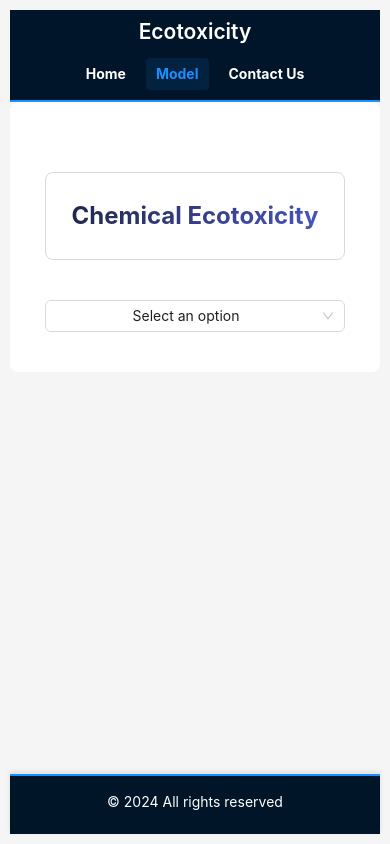
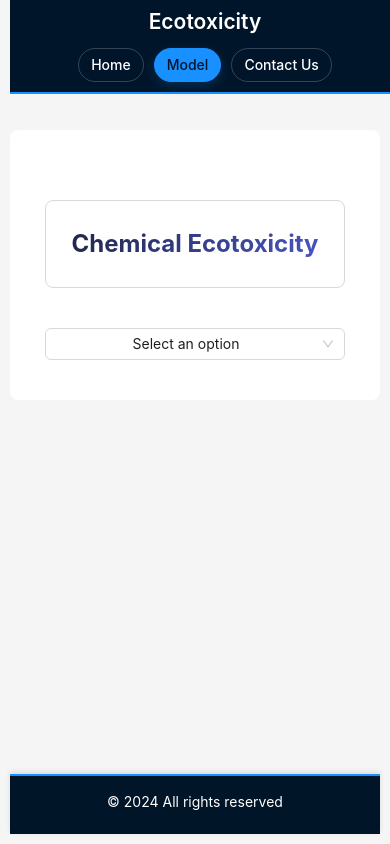
Before and after one commit to dhruvac29/webframe_2, a React (Vite) app in the folder webframe_2/: page /model in a window 390 px wide. Built offline with nearby package versions, Linux system fonts and the light colour scheme.

Commit message:
All design layout has been fixed.

```diff
--- a/webframe_2/src/App.css
+++ b/webframe_2/src/App.css
@@ -18,9 +18,9 @@ body {
 }
 
 .header {
-  position: sticky;
+  position: fixed;
   top: 0;
-  z-index: 1;
+  z-index: 999;
   width: 100%;
   display: flex;
   flex-direction: row;
@@ -29,6 +29,7 @@ body {
   background-color: #001529;
   padding: 20px;
   border-bottom: 2px solid #1890ff;
+  height: 70px;
 }
 
 .header h1 {
@@ -48,23 +49,53 @@ body {
 }
 
 .nav-link {
-  color: white;
+  color: #fff;
   text-decoration: none;
-  font-size: 18px;
-  font-weight: bold;
   padding: 8px 16px;
-  border-radius: 4px;
+  border-radius: 20px;
   transition: all 0.3s ease;
+  position: relative;
+  overflow: hidden;
+  background: transparent;
+  border: 1px solid rgba(255, 255, 255, 0.2);
 }
 
 .nav-link:hover {
   color: #1890ff;
-  background-color: rgba(24, 144, 255, 0.1);
+  background: rgba(255, 255, 255, 0.1);
+  border-color: #1890ff;
+  transform: translateY(-2px);
+  box-shadow: 0 4px 12px rgba(24, 144, 255, 0.15);
 }
 
 .nav-link.active {
-  color: #1890ff;
-  background-color: rgba(24, 144, 255, 0.1);
+  color: #001529;
+  background: #1890ff;
+  border-color: #1890ff;
+  box-shadow: 0 4px 12px rgba(24, 144, 255, 0.2);
+}
+
+.nav-link.active:hover {
+  background: #40a9ff;
+  transform: translateY(-2px);
+}
+
+.nav-link::before {
+  content: '';
+  position: absolute;
+  top: 50%;
+  left: 50%;
+  width: 0;
+  height: 0;
+  background: rgba(24, 144, 255, 0.1);
+  border-radius: 50%;
+  transform: translate(-50%, -50%);
+  transition: width 0.4s ease, height 0.4s ease;
+}
+
+.nav-link:hover::before {
+  width: 200%;
+  height: 200%;
 }
 
 .layout-container {
@@ -106,7 +137,7 @@ body {
   background-color: #fff;
   padding: 0px;
   border-radius: 8px;
-  margin-top: auto;
+  margin-top: 70px;
   height: 100%;
 }
 
@@ -481,6 +512,11 @@ body {
     padding: 15px;
     flex-direction: column;
     gap: 15px;
+    height: auto;
+  }
+
+  .content-box {
+    margin-top: 120px;
   }
 
   .button-group {
@@ -488,8 +524,8 @@ body {
   }
 
   .nav-link {
-    font-size: 16px;
-    padding: 6px 12px;
+    padding: 6px 14px;
+    font-size: 15px;
   }
 }
 
@@ -507,8 +543,8 @@ body {
   }
 
   .nav-link {
+    padding: 5px 12px;
     font-size: 14px;
-    padding: 5px 10px;
   }
 }
 
--- a/webframe_2/src/Contact.css
+++ b/webframe_2/src/Contact.css
@@ -2,14 +2,14 @@
   display: flex;
   justify-content: center;
   align-items: center;
-  padding: 0 40px;
-  min-height: 100%;
-  height: calc(100vh - 300px);
+  padding: 40px;
+  min-height: calc(100vh - 70px);
   background: #fff;
   width: 100%;
   overflow: hidden;
   box-sizing: border-box;
   position: relative;
+  margin-top: 70px;
 }
 
 .contact-container::before {
@@ -296,7 +296,7 @@
 /* Media Queries */
 @media screen and (max-width: 1200px) {
   .contact-container {
-    padding: 0 30px;
+    padding: 40px;
   }
 
   .contact-content {
@@ -307,9 +307,11 @@
 
 @media screen and (max-width: 992px) {
   .contact-container {
-    padding: 0 20px;
+    padding: 20px;
     height: auto;
-    min-height: 100%;
+    min-height: calc(100vh - 120px);
+    margin-top: 120px;
+    overflow-y: auto;
   }
 
   .contact-content {
```
